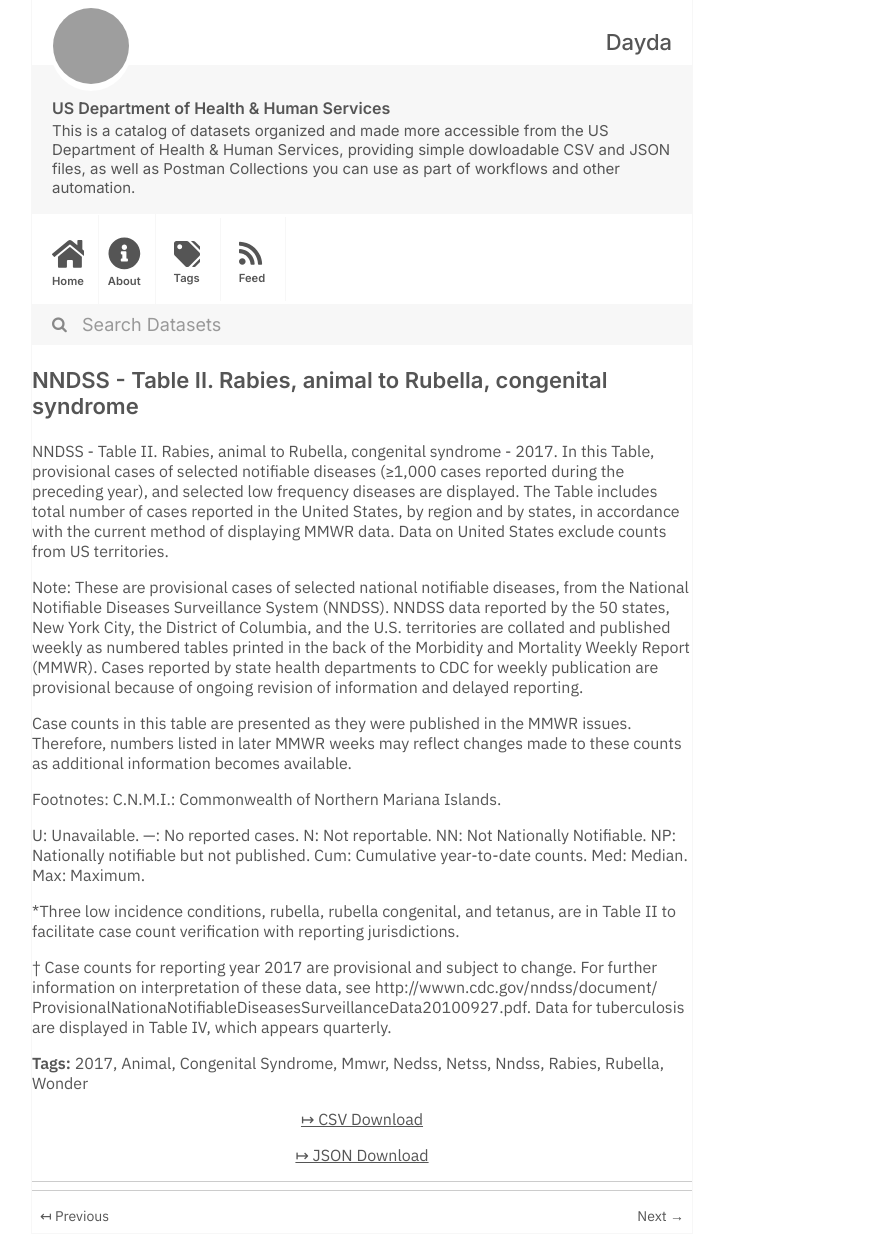
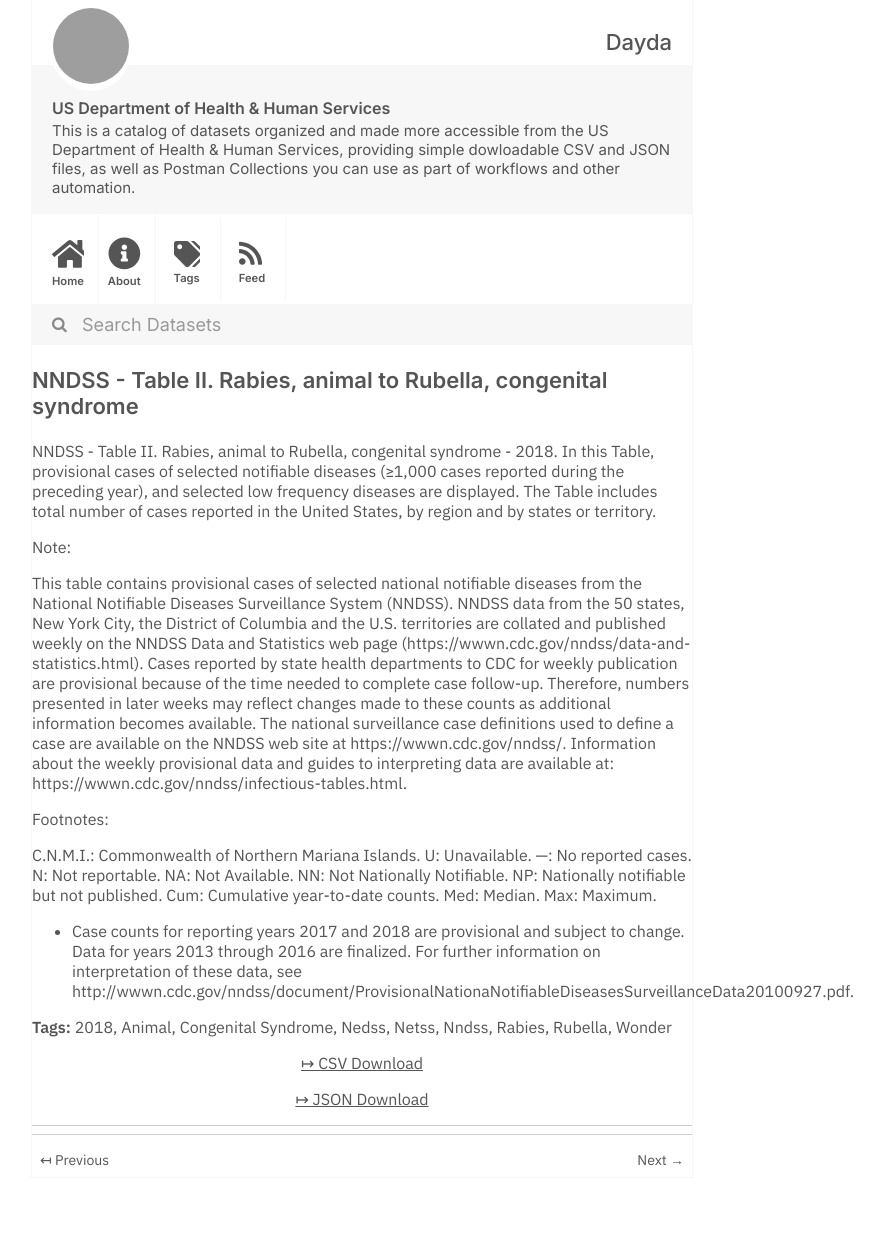
Before and after one commit to dayda-entities/us-department-of-health-and-human-services, a Jekyll site: the page built from _posts/2020-11-10-nndss-table-ii-rabies-animal-t.md, in a window 1280 px wide. Shown: the whole page, without its empty margins (278-1162 px from the left). Built offline with Jekyll 4.4.1, drawn with Linux system fonts in a browser that asks for light colours; after the commit the page ends 1178 px from its top, so only the background shows below that; grey boxes are pictures that could not be loaded.

Commit message:
Publish Data

```diff
--- a/_posts/2020-11-10-nndss-table-ii-rabies-animal-t.md
+++ b/_posts/2020-11-10-nndss-table-ii-rabies-animal-t.md
@@ -1,14 +1,13 @@
 ---
 title: 'NNDSS - Table II. Rabies, animal to Rubella, congenital syndrome'
-created: '2020-11-10T16:18:29.455806'
-modified: '2021-04-17T03:00:37.262995'
+created: '2020-11-10T16:18:10.821563'
+modified: '2021-04-17T03:01:00.964999'
 state: active
 type: dataset
 tags:
-  - '2017'
+  - '2018'
   - Animal
   - Congenital Syndrome
-  - Mmwr
   - Nedss
   - Netss
   - Nndss
@@ -16,23 +15,20 @@ tags:
   - Rubella
   - Wonder
 groups: []
-csv_url: 'https://data.cdc.gov/api/views/scxv-4u4u/rows.csv?accessType=DOWNLOAD'
-json_url: 'https://data.cdc.gov/api/views/scxv-4u4u/rows.json?accessType=DOWNLOAD'
+csv_url: 'https://data.cdc.gov/api/views/qvvb-s7gu/rows.csv?accessType=DOWNLOAD'
+json_url: 'https://data.cdc.gov/api/views/qvvb-s7gu/rows.json?accessType=DOWNLOAD'
 layout: post
 
 ---
-NNDSS - Table II. Rabies, animal to Rubella, congenital syndrome - 2017.  In this Table, provisional cases of selected notifiable diseases (≥1,000 cases reported during the preceding year), and selected low frequency diseases are displayed.  The Table includes total number of cases reported in the United States, by region and by states, in accordance with the current method of displaying MMWR data.  Data on United States exclude counts from US territories.
+NNDSS - Table II. Rabies, animal to Rubella, congenital syndrome - 2018. In this Table, provisional cases of selected notifiable diseases (≥1,000 cases reported during the preceding year), and selected low frequency diseases are displayed. The Table includes total number of cases reported in the United States, by region and by states or territory.
 
 Note:
-These are provisional cases of selected national notifiable diseases, from the National Notifiable Diseases Surveillance System (NNDSS). NNDSS data reported by the 50 states, New York City, the District of Columbia, and the U.S. territories are collated and published weekly as numbered tables printed in the back of the Morbidity and Mortality Weekly Report (MMWR). Cases reported by state health departments to CDC for weekly publication are provisional because of ongoing revision of information and delayed reporting.
 
-Case counts in this table are presented as they were published in the MMWR issues. Therefore, numbers listed in later MMWR weeks may reflect changes made to these counts as additional information becomes available.
+This table contains provisional cases of selected national notifiable diseases from the National Notifiable Diseases Surveillance System (NNDSS). NNDSS data from the 50 states, New York City, the District of Columbia and the U.S. territories are collated and published weekly on the NNDSS Data and Statistics web page (https://wwwn.cdc.gov/nndss/data-and-statistics.html). Cases reported by state health departments to CDC for weekly publication are provisional because of the time needed to complete case follow-up.  Therefore, numbers presented in later weeks may reflect changes made to these counts as additional information becomes available. The national surveillance case definitions used to define a case are available on the NNDSS web site at https://wwwn.cdc.gov/nndss/. Information about the weekly provisional data and guides to interpreting data are available at: https://wwwn.cdc.gov/nndss/infectious-tables.html.
 
 Footnotes:
- C.N.M.I.: Commonwealth of Northern Mariana Islands.
 
- U: Unavailable. —: No reported cases. N: Not reportable. NN: Not Nationally Notifiable. NP: Nationally notifiable but not published. Cum: Cumulative year-to-date counts. Med: Median. Max: Maximum.
+C.N.M.I.: Commonwealth of Northern Mariana Islands.
+U: Unavailable. —: No reported cases. N: Not reportable. NA:  Not Available.  NN: Not Nationally Notifiable. NP: Nationally notifiable but not published. Cum: Cumulative year-to-date counts. Med: Median. Max: Maximum.
 
-*Three low incidence conditions, rubella, rubella congenital, and tetanus, are in Table II to facilitate case count verification with reporting jurisdictions.
-
-† Case counts for reporting year 2017 are provisional and subject to change. For further information on interpretation of these data, see http://wwwn.cdc.gov/nndss/document/ ProvisionalNationaNotifiableDiseasesSurveillanceData20100927.pdf. Data for tuberculosis are displayed in Table IV, which appears quarterly.
+* Case counts for reporting years 2017 and 2018 are provisional and subject to change. Data for years 2013 through 2016 are finalized. For further information on interpretation of these data, see http://wwwn.cdc.gov/nndss/document/ProvisionalNationaNotifiableDiseasesSurveillanceData20100927.pdf.
```
